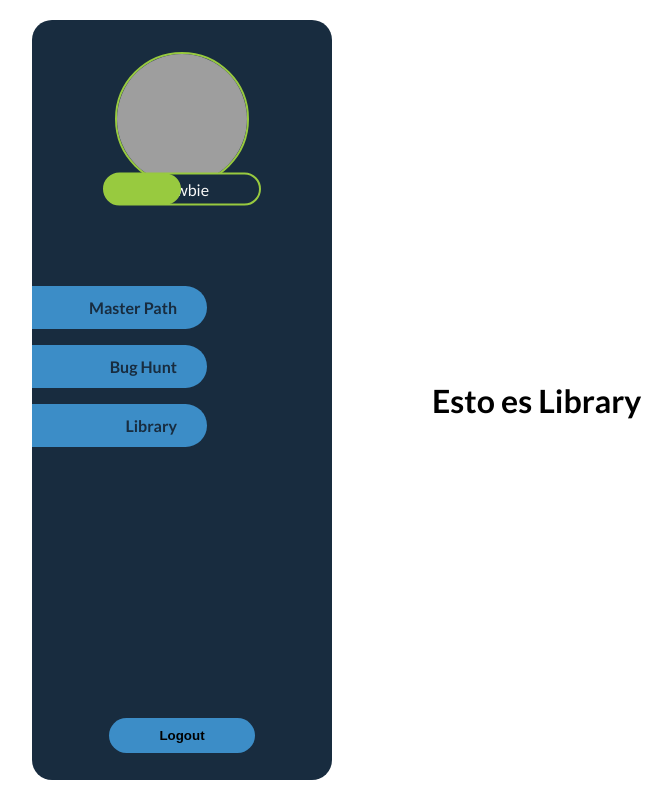
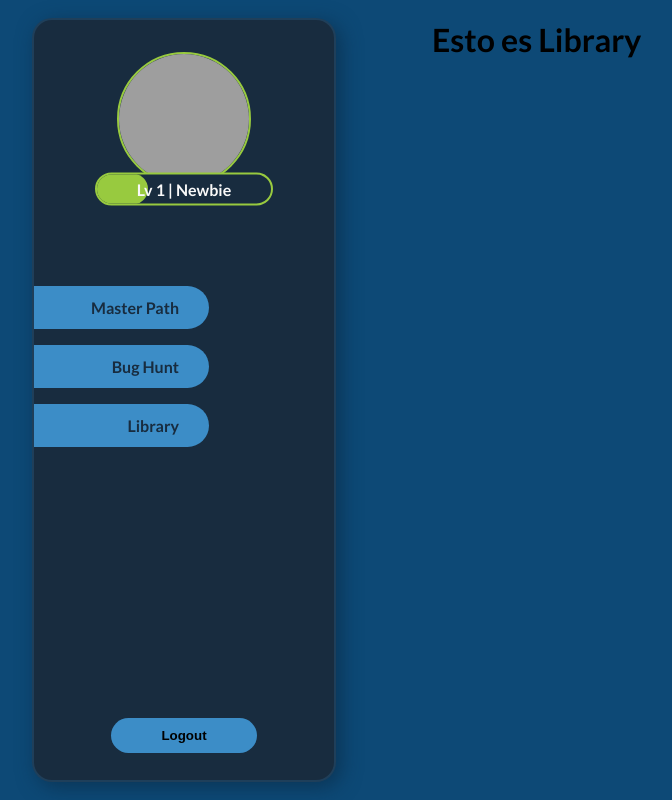
Before and after one commit to hack-learning/masterpath_frontend, a Next.js app: page /library in a window 1280 px wide. Shown: the whole page, without its empty margins (0-672 px from the left). Built offline with nearby package versions, Linux system fonts and the light colour scheme; grey boxes are pictures that could not be loaded.

Commit message:
layout content

```diff
--- a/components/Expbar/index.js
+++ b/components/Expbar/index.js
@@ -3,10 +3,10 @@ import { Bar } from './styles';
 
 // ---------- COMPONENT ---------- //
 export const Expbar = () => {
+	const level = 1;
 	return (
-		<Bar>
-			<p>Newbie</p>
-			<div></div>
+		<Bar XP={30}>
+			<p>{`Lv ${level}`} | Newbie</p>
 		</Bar>
 	);
 };
--- a/components/Expbar/styles.js
+++ b/components/Expbar/styles.js
@@ -7,25 +7,27 @@ import { colors, border } from '../../globalStyles/stylesVariables';
 // ---------- COMPONENTS ---------- //
 export const Bar = styled.main`
 	position: relative;
-	padding: 5px 50px;
+	padding: 5px 40px;
 	text-align: center;
 	color: ${colors.white};
 	background-color: ${colors.second};
 	border-radius: ${border.borderRadiusBig};
 	border: 2px solid ${colors.main};
 	transform: translateY(-50%);
+	overflow: hidden;
 	&:after {
 		position: absolute;
 		content: '';
 		top: -1px;
 		left: -1px;
 		bottom: -1px;
-		width: 50%;
-		z-index: 1;
+		width: ${(props) => `${props.XP}%`};
+		z-index: -1;
 		border-radius: ${border.borderRadiusBig};
 		background-color: ${colors.main};
+		transition: 0.3s;
 	}
 	p {
-		z-index: 2;
+		font-weight: bold;
 	}
 `;
--- a/components/Layout/styles.js
+++ b/components/Layout/styles.js
@@ -1,5 +1,8 @@
 // import Libraries
 import styled from 'styled-components';
+
+// import variables
+import { colors } from '../../globalStyles/stylesVariables';
 
 // ---------- COMPONENTS ---------- //
 export const LayoutContainer = styled.main`
@@ -7,8 +10,12 @@ export const LayoutContainer = styled.main`
 	display: flex;
 	align-items: center;
 	padding: 0 2em;
+	background-color: ${colors.darkSecond};
 `;
 
 export const Content = styled.main`
 	margin-left: 400px;
+	height: 95%;
+	width: 100%;
+	display: flex;
 `;
--- a/components/Navbar/styles.js
+++ b/components/Navbar/styles.js
@@ -14,6 +14,8 @@ export const NavbarContainer = styled.main`
 	align-items: center;
 	border-radius: ${border.borderRadiusBig};
 	background-color: ${colors.second};
+	border: 2px solid rgba(60, 141, 199, 0.2);
+	box-shadow: 5px 5px 20px rgba(10, 48, 77, 0.8);
 
 	button {
 		margin-top: auto;
--- a/globalStyles/stylesVariables.js
+++ b/globalStyles/stylesVariables.js
@@ -2,6 +2,7 @@ export const colors = {
 	main: '#98ca3f', //green
 	second: '#182C3F', // blue
 	lightSecond: '#3C8DC7', // light blue
+	darkSecond: '#0D4976', // light blue
 	white: '#F9F9F9', // white
 	text: '#4c4c4c', //gray
 };
```
